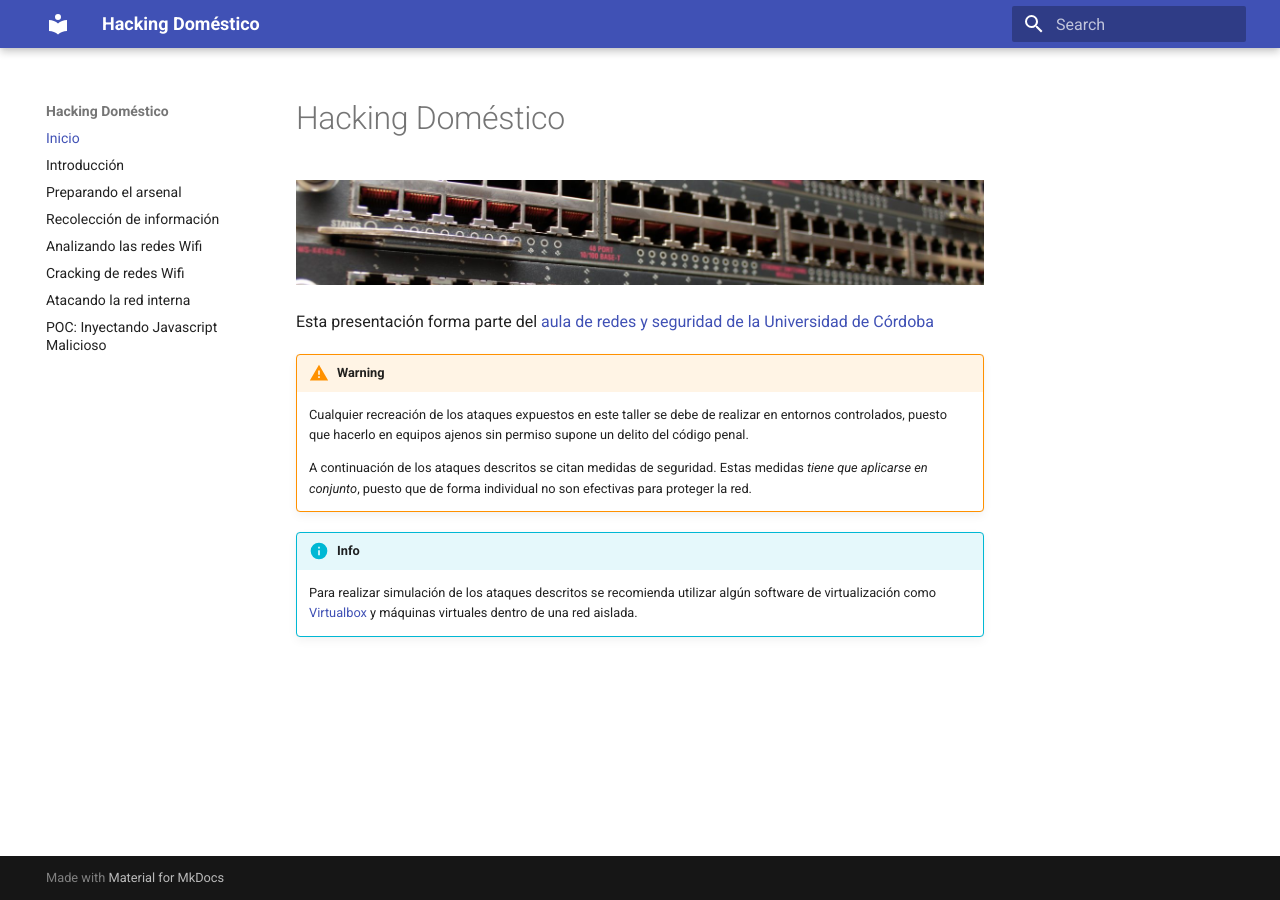
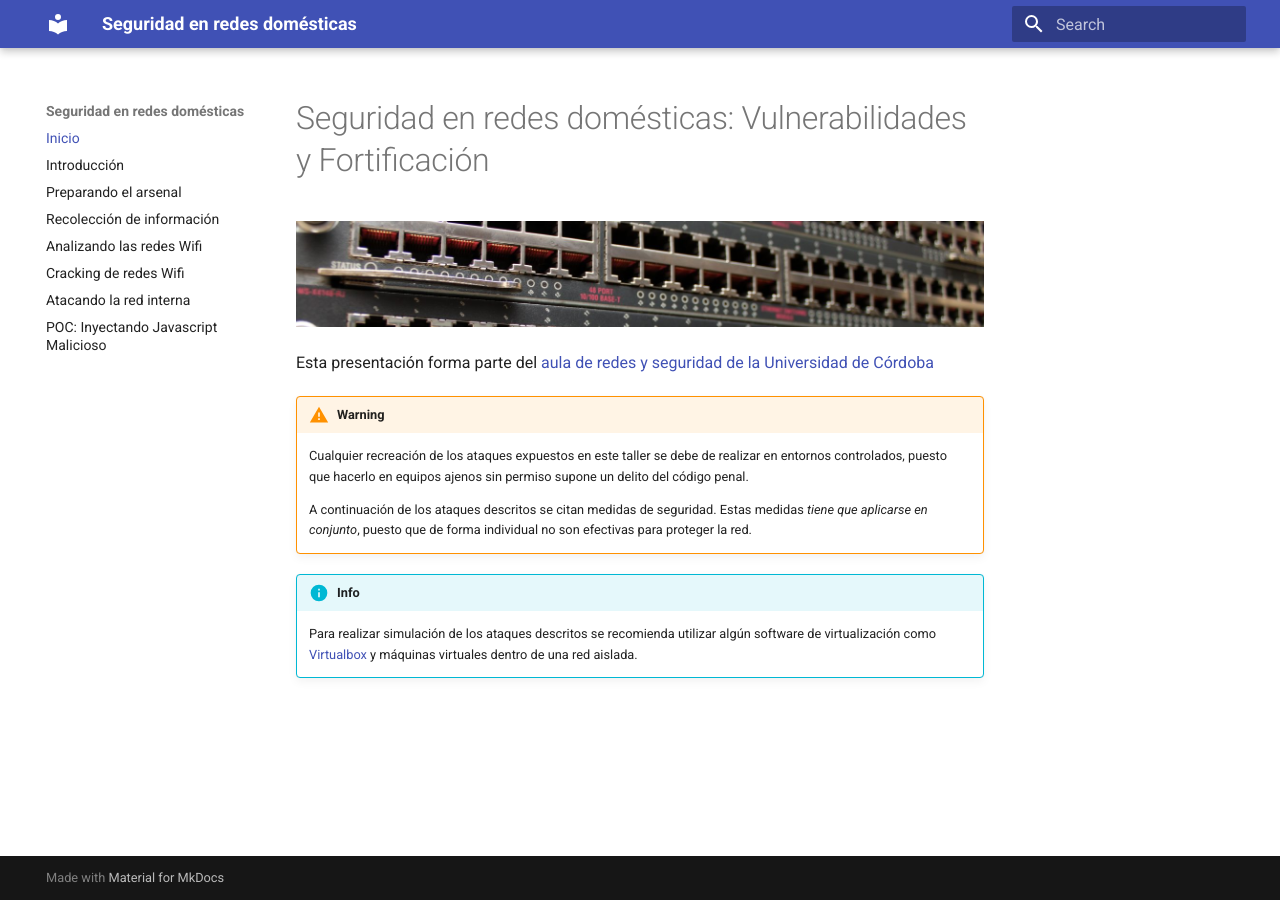
Before and after one commit to hromero99/Seguridad-en-redes-dom-sticas, an MkDocs documentation site: the page built from Documentation/docs/index.md, in a window 1280 px wide. Built offline with MkDocs 1.6.1 and Material for MkDocs 9.7.7, drawn with Linux system fonts in a browser that asks for light colours.

Commit message:
Changed title

```diff
--- a/Documentation/docs/index.md
+++ b/Documentation/docs/index.md
@@ -1,4 +1,4 @@
-# Hacking Doméstico
+# Seguridad en redes domésticas: Vulnerabilidades y Fortificación
 
 ![](img/indexImage.jpg)
 
--- a/Documentation/mkdocs.yml
+++ b/Documentation/mkdocs.yml
@@ -1,6 +1,6 @@
-site_name: Hacking Doméstico
+site_name: Seguridad en redes domésticas
 site_author: 'Héctor Romero <i72roloh@uco.es>'
-site_description: 'Vulnerabilidades presentes en el entorno doméstico'
+site_description: 'Análisis de las vulnerabilidades presentes en un entorno doméstico'
 theme:
     name: "material"
 
```
